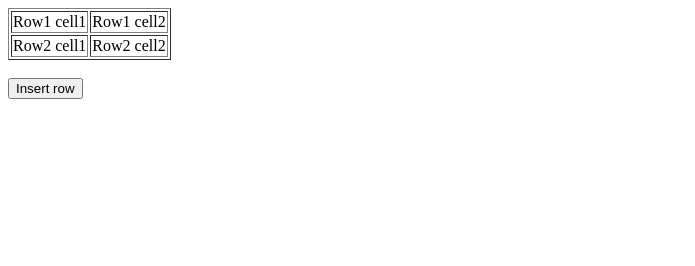
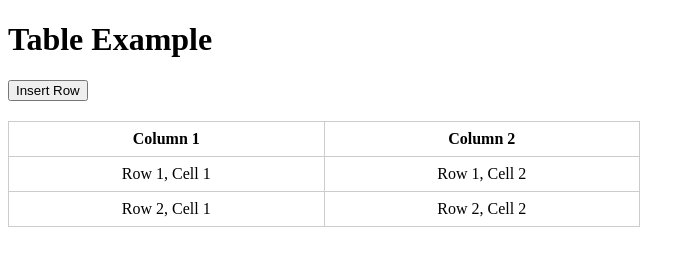
Before and after one commit to acciojob/create-table-1-Khushbooji88, a website: page main.html in a window 1280 px wide. Shown: the whole page, without its empty margins (0-695 px from the left). Drawn offline with Linux system fonts and the light colour scheme.

Commit message:
created a submission

```diff
--- a/main.html
+++ b/main.html
@@ -1,25 +1,45 @@
 <!DOCTYPE html>
+<html lang="en">
+<head>
+    <meta charset="UTF-8">
+    <meta name="viewport" content="width=device-width, initial-scale=1.0">
+    <title>Insert Row Example</title>
+    <style>
+        table {
+            width: 50%;
+            border-collapse: collapse;
+            margin-top: 20px;
+        }
+        th, td {
+            border: 1px solid #ccc;
+            padding: 8px 12px;
+            text-align: center;
+        }
+    </style>
+</head>
+<body>
 
-<html>
+    <h1>Table Example</h1>
+    <button onclick="insert_Row()">Insert Row</button>
+    <table id="sampleTable">
+        <thead>
+            <tr>
+                <th>Column 1</th>
+                <th>Column 2</th>
+            </tr>
+        </thead>
+        <tbody>
+            <tr>
+                <td>Row 1, Cell 1</td>
+                <td>Row 1, Cell 2</td>
+            </tr>
+            <tr>
+                <td>Row 2, Cell 1</td>
+                <td>Row 2, Cell 2</td>
+            </tr>
+        </tbody>
+    </table>
 
-<head>
-	<meta charset=utf-8 />
-	<title>Insert row in a table</title>
-	<link rel="stylesheet" href="styles.css">
-</head>
-
-<body>
-	<table id="sampleTable" border="1">
-		<tr><td>Row1 cell1</td>
-		<td>Row1 cell2</td></tr>
-		<tr><td>Row2 cell1</td>
-		<td>Row2 cell2</td></tr>
-	</table><br>
-
-	<input type="button" onclick="insert_Row()" value="Insert row">
-    <script type="text/javascript" src="./script.js">
-</script>
-
+    <script src="script.js"></script>
 </body>
-
 </html>
--- a/script.js
+++ b/script.js
@@ -1,5 +1,16 @@
+// Function to insert a new row at the top of the table
 function insert_Row() {
-    //Write your code here
+    // Get the table by its ID
+    var table = document.getElementById("sampleTable");
 
+    // Create a new row
+    var newRow = table.insertRow(1);  // Insert the row at the second position (index 1)
 
+    // Create two new cells for the row
+    var cell1 = newRow.insertCell(0); // First cell
+    var cell2 = newRow.insertCell(1); // Second cell
+
+    // Add text to the new cells
+    cell1.innerHTML = "New Cell1";
+    cell2.innerHTML = "New Cell2";
 }
```
